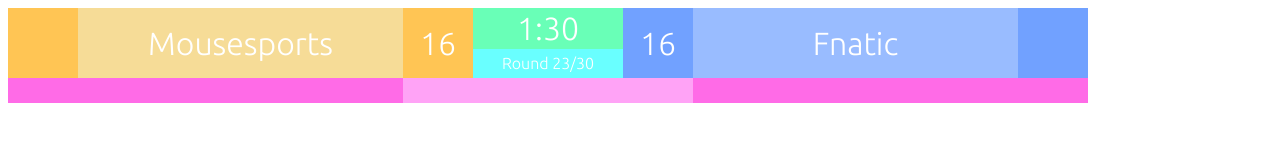
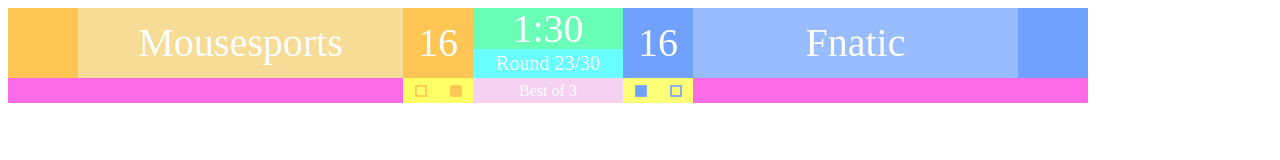
Before and after one commit to Ryth-cs/CSGO_Observer_Custom_HUD, a website: page public/scoreline/scoreline.html in a window 1280 px wide. Drawn offline with Linux system fonts and the light colour scheme.

Commit message:
Finished left and right information and completed scoreline match status

```diff
--- a/public/scoreline/scoreline.css
+++ b/public/scoreline/scoreline.css
@@ -1,7 +1,3 @@
-* {
-    font-family: 'Ubuntu', sans-serif;
-}
-
 .hud {
   width: 1080px;
   height: 540px;
@@ -19,7 +15,7 @@
 .left_logo {
   width: 70px;
   height: 70px;
-    background-color: #FFC554;
+  background-color: #ffc554;
   /* background-image: url("../assets/team_logos/Mouz.png");
     background-size: 70px 70px;
     background-color: #1a1c1b; */
@@ -30,9 +26,9 @@
   height: 70px;
   line-height: 70px;
   text-align: center;
-    font-size: 32px;
-    color: #FFFFFF;
-    background-color: #F6DC97;
+  font-size: 40px;
+  color: #ffffff;
+  background-color: #f6dc97;
   /* background-color: #282b29; */
 }
 
@@ -41,9 +37,9 @@
   height: 70px;
   line-height: 70px;
   text-align: center;
-    font-size: 32px;
-    color: #FFFFFF;
-    background-color: #FFC554;
+  font-size: 40px;
+  color: #ffffff;
+  background-color: #ffc554;
   /* background-color: #1a1c1b; */
 }
 
@@ -60,9 +56,9 @@
   height: 41px;
   line-height: 41px;
   text-align: center;
-    font-size: 32px;
-    color: #FFFFFF;
-    background-color: #69FFB7;
+  font-size: 40px;
+  color: #ffffff;
+  background-color: #69ffb7;
   /* background-color: #FFA3F6; */
 }
 
@@ -71,16 +67,16 @@
   height: 29px;
   line-height: 29px;
   text-align: center;
-    font-size: 16px;
-    color: #FFFFFF;
-    background-color: #69FFFF;
+  font-size: 20px;
+  color: #ffffff;
+  background-color: #69ffff;
   /* background-color: #FF6BE7; */
 }
 
 .right_logo {
   width: 70px;
   height: 70px;
-    background-color: #71A1FF;
+  background-color: #71a1ff;
   /* background-image: url("../assets/team_logos/Fnatic.png");
     background-size: 70px 70px;
     background-color: #1a1c1b; */
@@ -91,9 +87,9 @@
   height: 70px;
   line-height: 70px;
   text-align: center;
-    font-size: 32px;
-    color: #FFFFFF;
-    background-color: #99BCFF;
+  font-size: 40px;
+  color: #ffffff;
+  background-color: #99bcff;
   /* background-color: #282b29; */
 }
 
@@ -102,26 +98,90 @@
   height: 70px;
   line-height: 70px;
   text-align: center;
-    font-size: 32px;
-    color: #FFFFFF;
-    background-color: #71A1FF;
+  font-size: 40px;
+  color: #ffffff;
+  background-color: #71a1ff;
   /* background-color: #1a1c1b; */
 }
 
 .left_defuse {
   width: 395px;
   height: 25px;
-    background-color: #FF6BE7;
+  background-color: #ff6be7;
 }
 
 .match_status {
   width: 290px;
   height: 25px;
-    background-color: #FFA3F6;
+  display: flex;
+  flex-wrap: wrap;
+  background-color: #ffa3f6;
+}
+
+.left_match_wins {
+  width: 70px;
+  height: 25px;
+  display: flex;
+  flex-wrap: wrap;
+  background-color: #ff6;
+}
+
+.left_match_one {
+  width: 35px;
+  height: 25px;
+  background-image: url("../assets/elements/t_square.png");
+  background-repeat: no-repeat;
+  background-position: center;
+  background-size: 12px 12px;
+}
+
+.left_match_two {
+  width: 35px;
+  height: 25px;
+  background-image: url("../assets/elements/t_square_full.png");
+  background-repeat: no-repeat;
+  background-position: center;
+  background-size: 12px 12px;
+}
+
+.match_length {
+  width: 150px;
+  height: 25px;
+  line-height: 25px;
+  text-align: center;
+  font-size: 16px;
+  color: #ffffff;
+  background-color: #f5d2f2;
+}
+
+.right_match_wins {
+  width: 70px;
+  height: 25px;
+  display: flex;
+  flex-wrap: wrap;
+  background-color: #ff7;
+}
+
+.right_match_one {
+  width: 35px;
+  height: 25px;
+  background-image: url("../assets/elements/ct_square_full.png");
+  background-repeat: no-repeat;
+  background-position: center;
+  background-size: 12px 12px;
+}
+
+.right_match_two {
+  width: 35px;
+  height: 25px;
+  background-image: url("../assets/elements/ct_square.png");
+  background-repeat: no-repeat;
+  background-position: center;
+  background-size: 12px 12px;
 }
 
 .right_defuse {
   width: 395px;
   height: 25px;
-    background-color: #FF6BE7;
+  background-color: #ff6be7;
 }
--- a/public/scoreline/scoreline.html
+++ b/public/scoreline/scoreline.html
@@ -5,7 +5,6 @@
     <title>Scoreline</title>
     <style>
         @import url(./scoreline.css);
-        @import url('https://fonts.googleapis.com/css2?family=Ubuntu:wght@300&display=swap');
     </style>
 </head>
 <body>
@@ -34,7 +33,19 @@
             </section>
             <section class="right_logo"></section>
             <section class="left_defuse"></section>
-            <section class="match_status"></section>
+            <section class="match_status">
+                <div class="left_match_wins">
+                    <div class="left_match_one"></div>
+                    <div class="left_match_two"></div>
+                </div>
+                <div class="match_length">
+                    Best of 3
+                </div>
+                <div class="right_match_wins">
+                    <div class="right_match_one"></div>
+                    <div class="right_match_two"></div>
+                </div>
+            </section>
             <section class="right_defuse"></section>
         </section>
     </section>
```
Also changed, not shown: public/assets/elements/blank_square.png (added), public/assets/elements/ct_square.png (added), public/assets/elements/ct_square_full.png (added), public/assets/elements/filled_square.png (added), public/assets/elements/t_square.png (added), public/assets/elements/t_square_full.png (added), 2 other files. Lines whose indentation alone changed are shown as unchanged.
